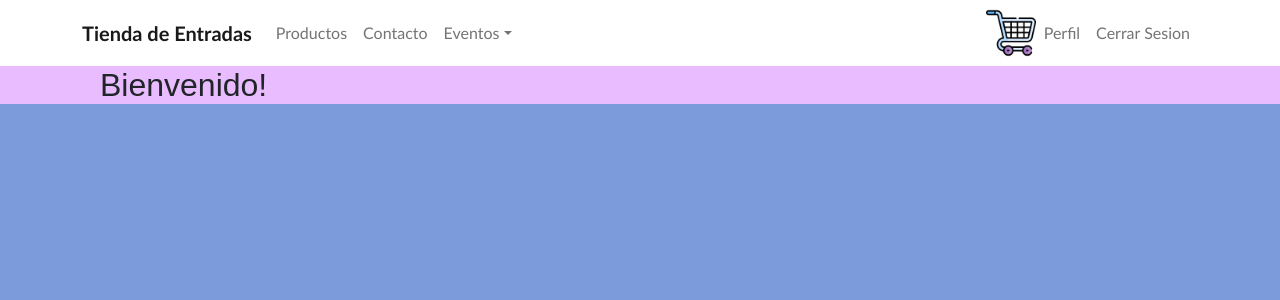
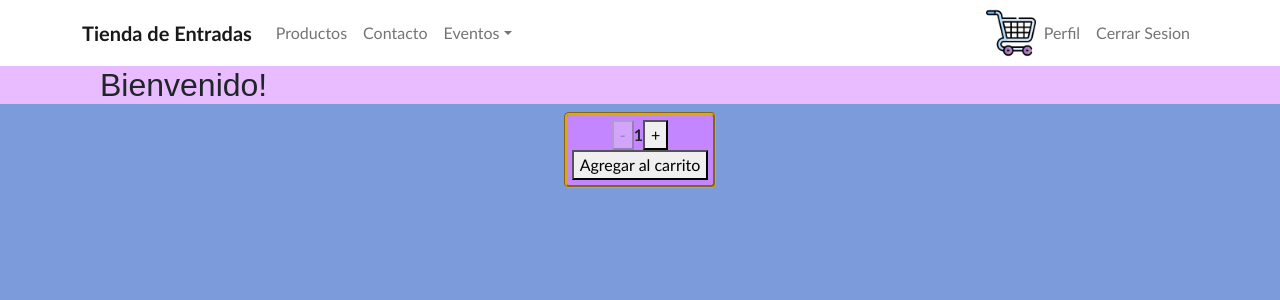
Before and after one commit to juancruzaviega/TiendaDeEntradas, a React (Create React App) app: page / in a window 1280 px wide. Shown: the top 300 px of the page. Built offline with nearby package versions, Linux system fonts and the light colour scheme.

Commit message:
agrego contador con botones

```diff
--- /dev/null
+++ b/src/app/contador.css
@@ -0,0 +1,13 @@
+.contador{
+    background-color: rgb(196, 134, 254);
+    width: fit-content;
+    margin: auto;
+    text-align: center;
+    padding: 5px;
+    border-radius: 5px;
+    border-style:groove;
+    border-color: goldenrod;
+    font-family:'Gill Sans', 'Gill Sans MT', Calibri, 'Trebuchet MS', sans-serif;
+    font-weight: bold;
+
+}
--- /dev/null
+++ b/src/components/ItemCount.js
@@ -0,0 +1,32 @@
+import React, { useState, useEffect } from 'react';
+
+import '../app/contador.css';
+
+const ItemCount = ({ initial, stock, onAdd }) => {
+    const [count, setCount] = useState(parseInt(initial));
+
+    const decrease = () => {
+        setCount(count - 1);
+    }
+
+    const increase = () => {
+        setCount(count + 1);
+    }
+
+    useEffect(() => {
+        setCount(parseInt(initial));
+    }, [initial])
+
+    return (
+        <div className='contador'>
+            <button disabled={count <= 1} onClick={decrease}>-</button>
+            <span>{count}</span>
+            <button disabled={count >= stock} onClick={increase}>+</button>
+            <div>
+                <button disabled={stock <= 0} onClick={() => onAdd(count)} > Agregar al carrito</button>
+            </div >
+        </div >
+    )
+}
+
+export default ItemCount
--- a/src/components/ItemList.js
+++ b/src/components/ItemList.js
@@ -1,8 +1,16 @@
 import React from 'react'
+import ItemCount from './ItemCount'
 
 const ItemList = ({ greetings }) => {
+    const onAdd = (quantity) => {
+        console.log(`Compraste ${quantity} unidades`)
+    };
+
     return (
-        <h2>{greetings}</h2>
+        <>
+            <h2>{greetings}</h2>
+            <ItemCount initial={1} stock={10} onAdd={onAdd} />
+        </>
     )
 }
 
```
Also changed, not shown: src/components/MostrarCarrito.js (deleted, +0 -9 lines), src/components/MostrarTexto.js (deleted, +0 -9 lines), src/components/Producto.js (deleted, +0 -12 lines).
